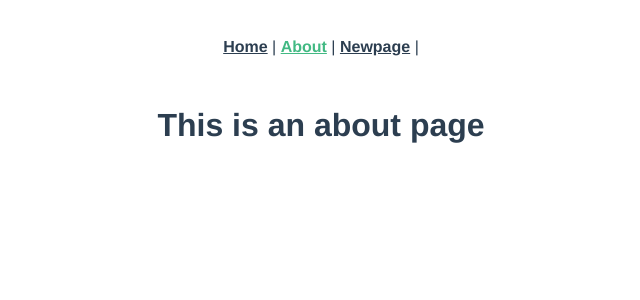
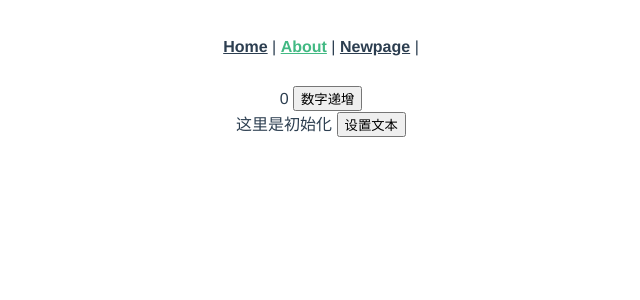
Before and after one commit to tzzhmm/Vue2-Ts, a Vue app: page /about in a window 1280 px wide. Shown: the top 300 px of the page, without its empty margins (319-959 px from the left). Built offline with nearby package versions, Linux system fonts and the light colour scheme.

Commit message:
set watch

```diff
--- a/src/views/About.vue
+++ b/src/views/About.vue
@@ -1,5 +1,68 @@
 <template>
-  <div class="about">
-    <h1>This is an about page</h1>
-  </div>
+    <div class="about">
+        {{count}}
+        <button @click="addCount">数字递增</button>
+		<br/>
+		{{strings}}
+        <button @click="setString">设置文本</button>
+    </div>
 </template>
+
+<script lang="ts">
+import Vue from 'vue'
+import Component from 'vue-class-component'
+
+@Component({
+    watch: {
+        count: {
+			/**
+			 * 定义一个监听属性，handler 就是处理监听变动时的函数
+			 */
+            handler: 'doSomething',
+			/**
+			 * 当watch的是一个 Object 类型的数据，如果这个对象内部的某个值发生了改变，并不会触发 watch 动作！
+			 * 也就是说，watch 默认情况下，不监测内部嵌套数据的变动。但是很多情况下，我们是需要监测的！
+			 */
+            deep: true,
+			/**
+			 * watch 的 handler 函数通常情况下只有在监听的【属性发生改变时】才会触发。
+			 * 但有些时候，我们希望在组件创建后，或者说 watch 被声明和绑定的时候，立刻执行一次 handler 函数，
+			 * 这就需要使用 immediate 属性了，它默认为false，改为true后，就会立刻执行 handler。
+			 */
+            immediate: true
+        }
+
+		// 同时执行多个方法 - 使用数组可以设置多项，形式包括字符串、函数、对象
+		// 你可以传入回调数组，它们会被逐一调用
+		// strings: [
+		// 	'handle1',
+		// 	function handle2 (val, oldVal) {
+		// 		console.log( val, oldVal )
+		// 	},
+		// 	{
+		// 		handler: function handle3 (val, oldVal) {
+		// 			console.log(  val , oldVal )
+		// 		},
+		// 	}
+
+		// ],
+
+    }
+})
+export default class HelloWorld extends Vue {
+    count = 0;
+	strings = '这里是初始化';
+    addCount() {
+        this.count++;
+    }
+	setString() {
+		this.strings += '今天';
+	}
+    doSomething(nv: number, ov: number) {
+		console.log(nv, ov);
+    }
+}
+
+
+
+</script>
```
Also changed, not shown: 1 other file (tests, documents, lock files or other folders).
